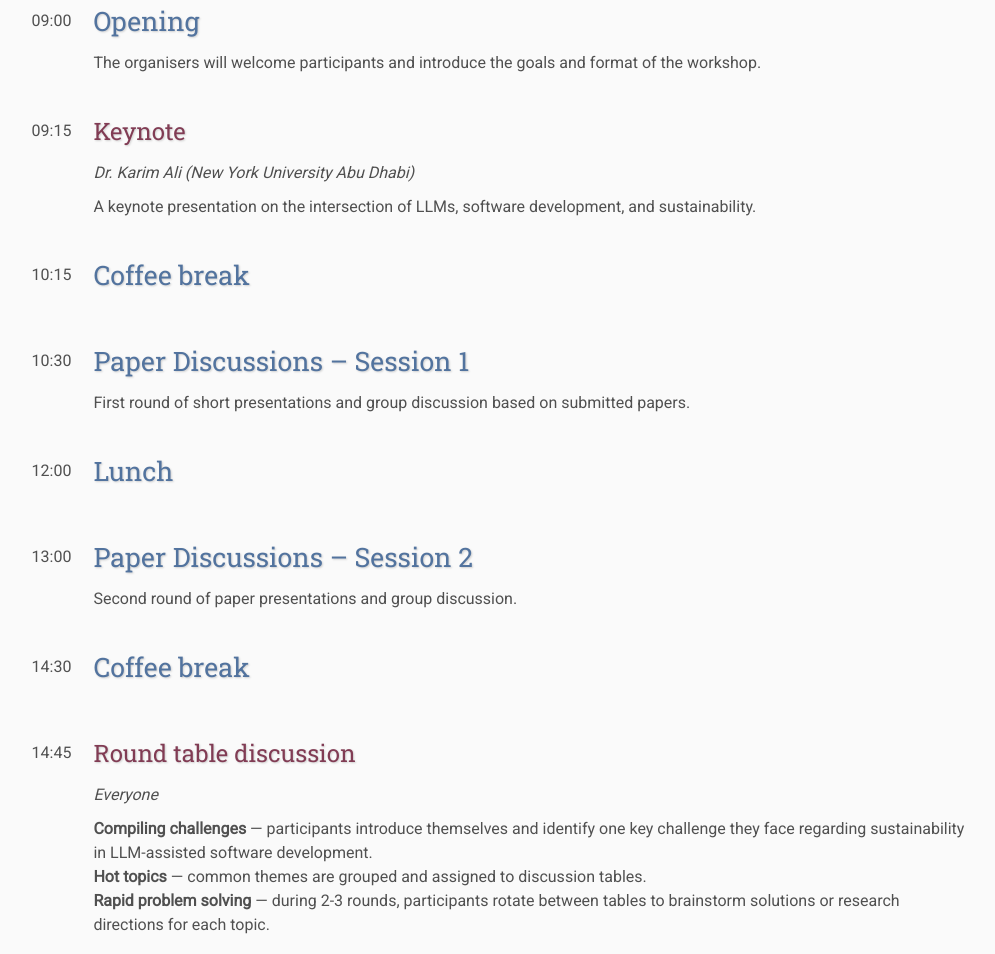
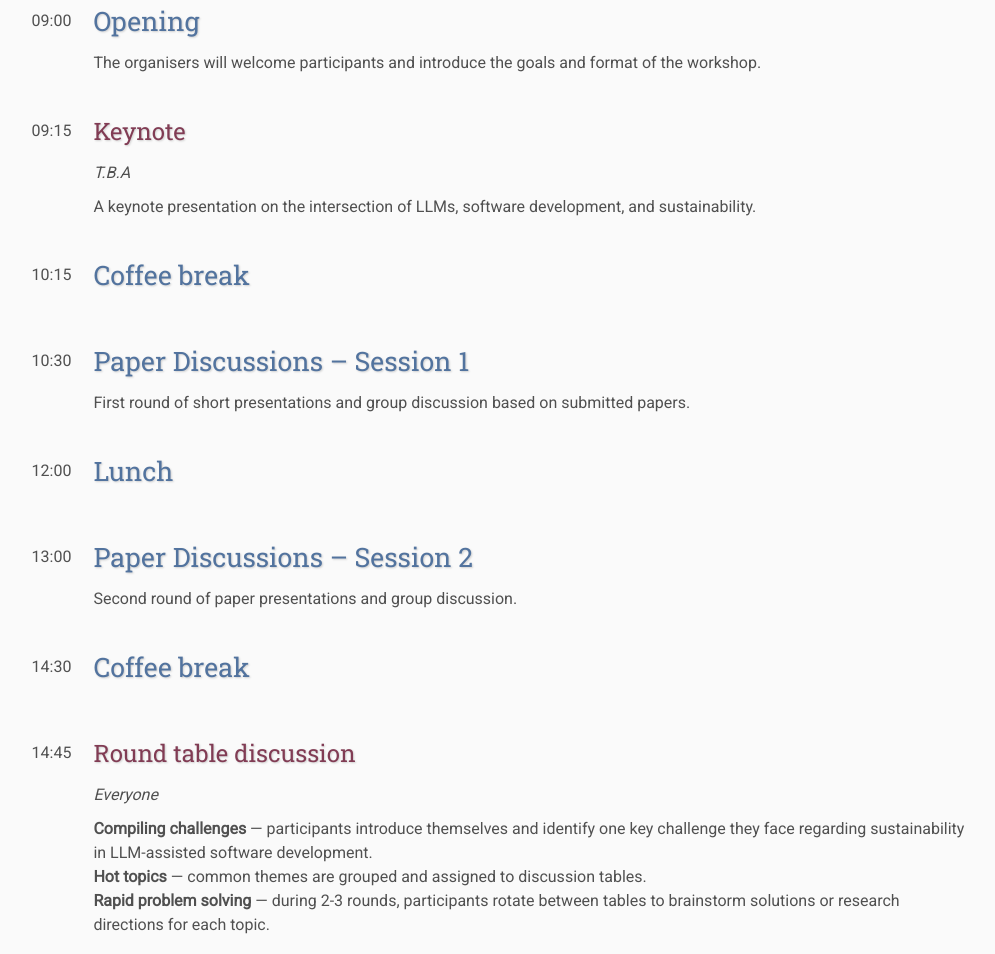
Before and after one commit to ICT4S2025-SILAS/workshop, a plain HTML site: page program/index.html in a window 1280 px wide. Shown: the part 1074-2028 px from the top of the page, without its empty margins (154-1149 px from the left). Drawn offline with Linux system fonts and the light colour scheme; files that its build step writes are made by us from their sources.

Commit message:
removing references to Karim

```diff
--- a/program/index.html
+++ b/program/index.html
@@ -51,7 +51,7 @@
         </tr>
         <tr>
             <td class="speaker">
-                Dr. Karim Ali (New York University Abu Dhabi)
+                T.B.A
             </td>
         </tr>
         <tr>
```
